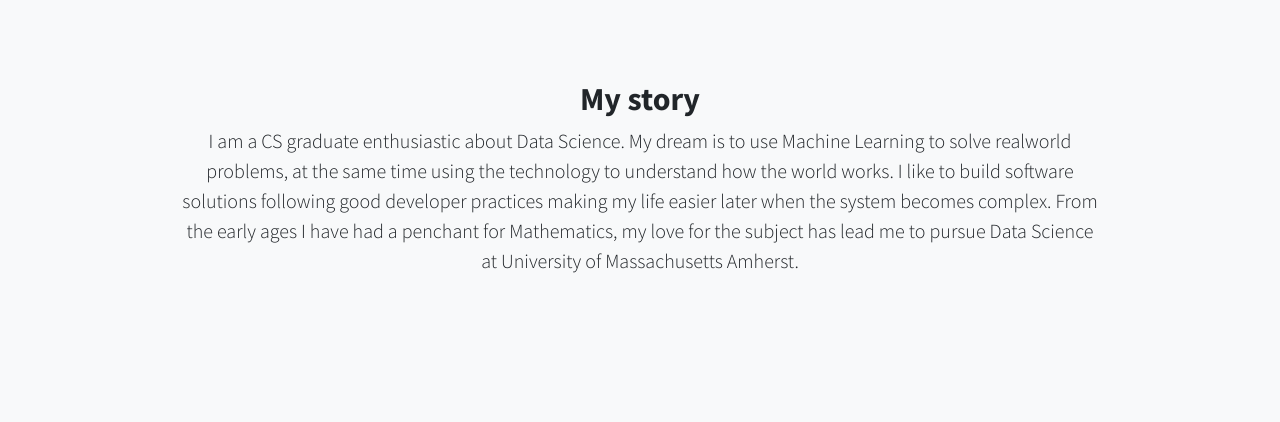
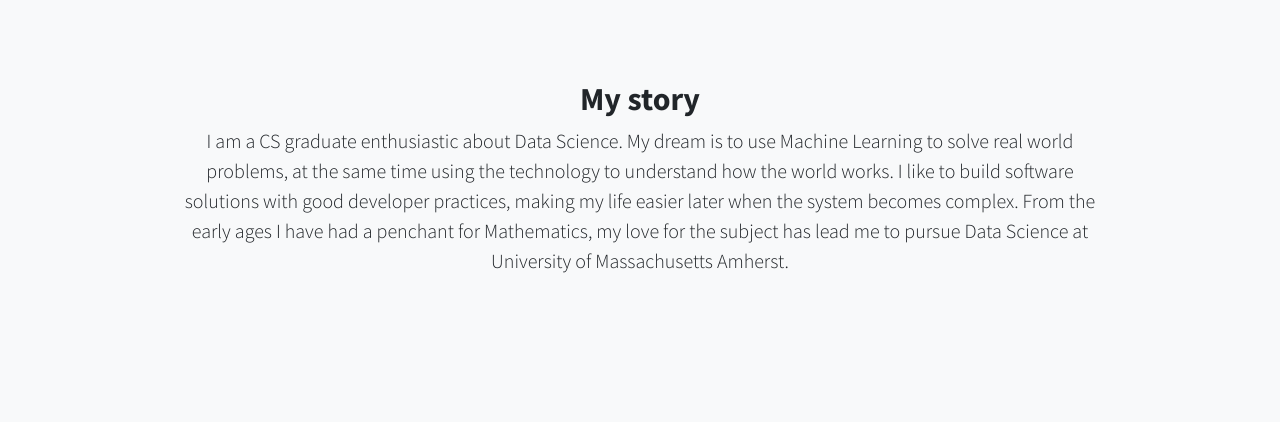
Before and after one commit to abhinavshaw1993/abhinavshaw1993.github.io, a plain HTML site: page index.html in a window 1280 px wide. Shown: the part 840-1262 px from the top of the page. Drawn offline with Linux system fonts and the light colour scheme.

Commit message:
Updated Bio Fixed grammar.

```diff
--- a/index.html
+++ b/index.html
@@ -74,8 +74,8 @@
       <div class="row">
         <div class="col-lg-10 mx-auto">
           <h2>My story</h2>
-          <p class="lead mb-5"> I am a CS graduate enthusiastic about Data Science. My dream is to use Machine Learning to solve realworld problems, at the same time using the technology to understand how the world works. I like to build software solutions following good developer
-            practices making my life easier later when the system becomes complex. From the early ages I have had a penchant for Mathematics, my love for the subject has lead me to pursue Data Science at University of Massachusetts Amherst.
+          <p class="lead mb-5"> I am a CS graduate enthusiastic about Data Science. My dream is to use Machine Learning to solve real world problems, at the same time using the technology to understand how the world works. I like to build software solutions with good developer
+            practices, making my life easier later when the system becomes complex. From the early ages I have had a penchant for Mathematics, my love for the subject has lead me to pursue Data Science at University of Massachusetts Amherst.
             <!-- <a href="https://unsplash.com/">Unsplash</a>!</p> -->
             <!-- <a class="btn btn-dark btn-xl js-scroll-trigger" href="#services">What We Offer</a> -->
         </div>
```
